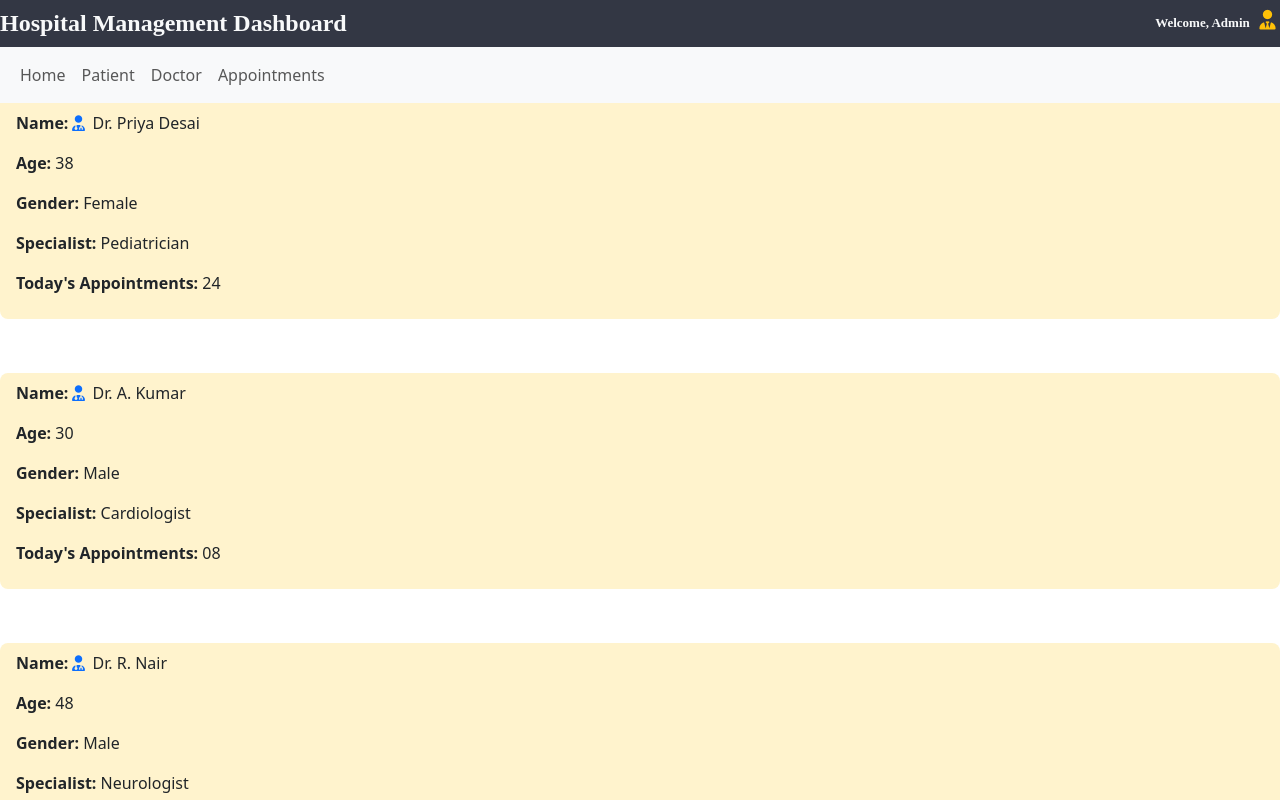
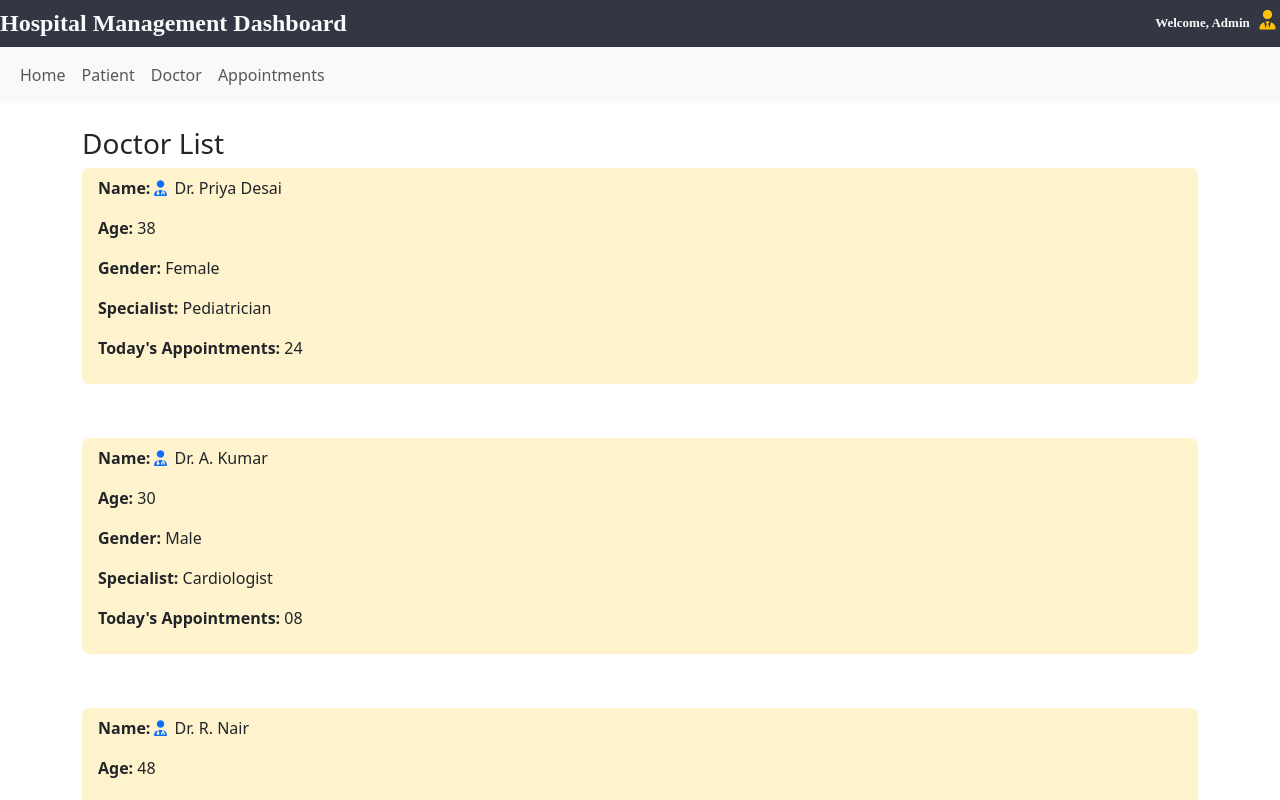
Before and after one commit to PrajwalKale-0612/hospital-management, a React (Create React App) app: page /doctor in a window 1280 px wide. Shown: the top 800 px of the page. Built offline with nearby package versions, Linux system fonts and the light colour scheme.

Commit message:
Update Doctor.js

```diff
--- a/src/components/Doctor.js
+++ b/src/components/Doctor.js
@@ -1,6 +1,3 @@
-
-
-
 
 
 import React from "react";
@@ -8,9 +5,10 @@ import "bootstrap/dist/css/bootstrap.min.css";
 
 export default function Doctor() {
     return (
-        <div className="card-body">
-            <ul className="list-group list-group-flush">
+        <div className="container mt-4">
+            <h3>Doctor List</h3>
 
+            <ul className="list-group">
                 <li className="list-group-item bg-warning-subtle">
                     <p><strong>Name:</strong><i className="fas fa-user-md text-primary"></i> Dr. Priya Desai</p>
                     <p><strong>Age:</strong> 38</p>
@@ -47,7 +45,5 @@ export default function Doctor() {
                 </li>
             </ul>
         </div>
-
-
-    )
-};
+    );
+}
```
